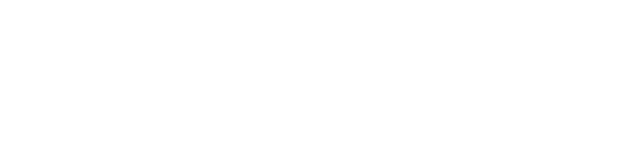
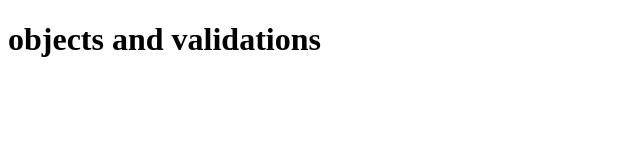
Before and after one commit to shashwanthkumar/js-task3, a plain HTML site: page index.html in a window 1280 px wide. Shown: the whole page, without its empty margins (0-640 px from the left). Drawn offline with Linux system fonts and the light colour scheme.

Commit message:
Update index.html

```diff
--- a/index.html
+++ b/index.html
@@ -7,5 +7,6 @@
 </head>
 <body>
     <script src="script.js"></script>
+    <h1>objects and validations</h1>
 </body>
 </html>
```
